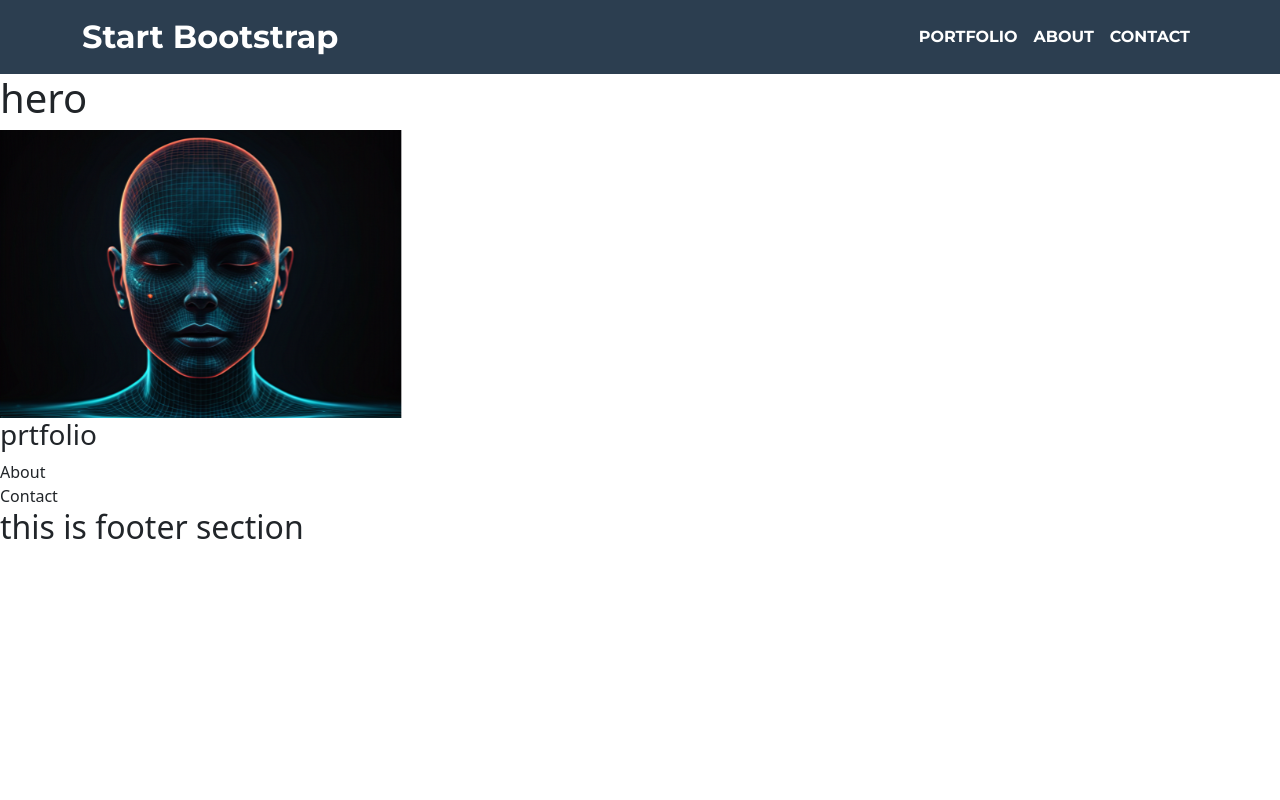
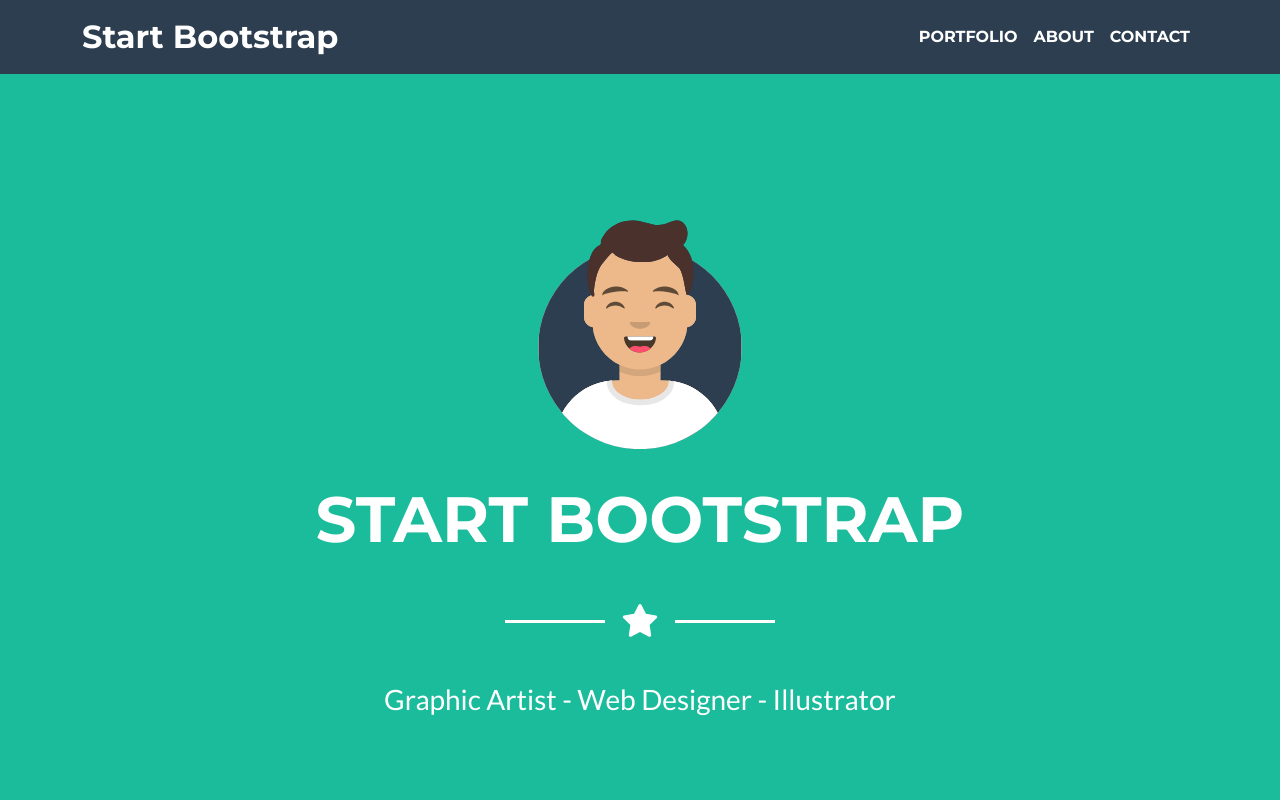
Before and after one commit to fareskhader/First-React-Task-, a React (Vite) app: page / in a window 1280 px wide. Shown: the top 800 px of the page. Built offline with nearby package versions, Linux system fonts and the light colour scheme.

Commit message:
add hero section + install needed library

```diff
--- a/package.json
+++ b/package.json
@@ -12,6 +12,9 @@
   "dependencies": {
     "@emotion/react": "^11.14.0",
     "@emotion/styled": "^11.14.1",
+    "@fortawesome/fontawesome-svg-core": "^7.3.1",
+    "@fortawesome/free-solid-svg-icons": "^7.3.1",
+    "@fortawesome/react-fontawesome": "^3.5.0",
     "@mui/material": "^9.4.0",
     "bootstrap": "^5.3.8",
     "react": "^19.2.8",
--- a/src/conponents/hero/Hero.jsx
+++ b/src/conponents/hero/Hero.jsx
@@ -1,13 +1,24 @@
-import Stack from '@mui/material/Stack';
-import Button from '@mui/material/Button';
 
-import testimg from './../../assets/AI Grid.svg'
+import HeroPhoto from './../../assets/HeroPhoto.svg'
+import { FontAwesomeIcon } from '@fortawesome/react-fontawesome';
+import { faStar } from '@fortawesome/free-solid-svg-icons';
 
- function BasicButtons() {
+
+function BasicButtons() {
   return (
-    <div >
-     <h1>hero</h1>
-      <img src={testimg} />
+    <div className='green_background vh-100'>
+    <div className=' container d-flex flex-column align-items-center vh-100 justify-content-center text-white gap-3' >
+
+      <img className=' w-20' src={HeroPhoto} />
+           <h1 className=' heading_font_size custom-font fw-bold text-uppercase pt-3'>Start Bootstrap</h1>
+        <div className='divider-custom'>
+          <span className='divider-custom-line'></span>
+          <FontAwesomeIcon className='divider-custom-icon' icon={faStar} />
+          <span className='divider-custom-line'></span>
+        </div>
+        <p className='lato-font fs-3'>Graphic Artist - Web Designer - Illustrator</p>
+
+    </div>
     </div>
   );
 }
--- a/src/index.css
+++ b/src/index.css
@@ -1,10 +1,15 @@
 @import url('https://fonts.googleapis.com/css2?family=Montserrat:wght@400;700&display=swap');
+@import url('https://fonts.googleapis.com/css2?family=Inter:ital,opsz,wght@0,14..32,100..900;1,14..32,100..900&family=Lato:ital,wght@0,100;0,300;0,400;0,700;0,900;1,100;1,300;1,400;1,700;1,900&display=swap');
+
 a{
   text-decoration: none;
   color: white;
 }
 .custom-font {
   font-family: "Montserrat", sans-serif !important;
+}
+.lato-font {
+font-family: "Lato", sans-serif;
 }
 .secondary_background
 {
@@ -20,6 +25,10 @@ background-color: rgba(26 ,188 , 156, 1);
   height: 1.2rem;
 }
 
+.heading_font_size
+{
+  font-size: 4rem;
+}
 
 
 li
@@ -27,3 +36,27 @@ li
   list-style: none;
 
 }
+
+.divider-custom {
+  display: flex;
+  align-items: center;
+  justify-content: center;
+  margin: 1.5rem 0;
+}
+
+.divider-custom-line {
+  width: 100px;
+  height: 3px;
+  background-color: #ffffff;
+}
+
+.divider-custom-icon {
+  color: #ffffff;
+  font-size: 2rem;
+  padding: 0 15px;
+}
+
+.w-20
+{
+  width: 20%;
+}
```
Also changed, not shown: src/assets/HeroPhoto.svg (added), 1 other file (tests, documents, lock files or other folders).
